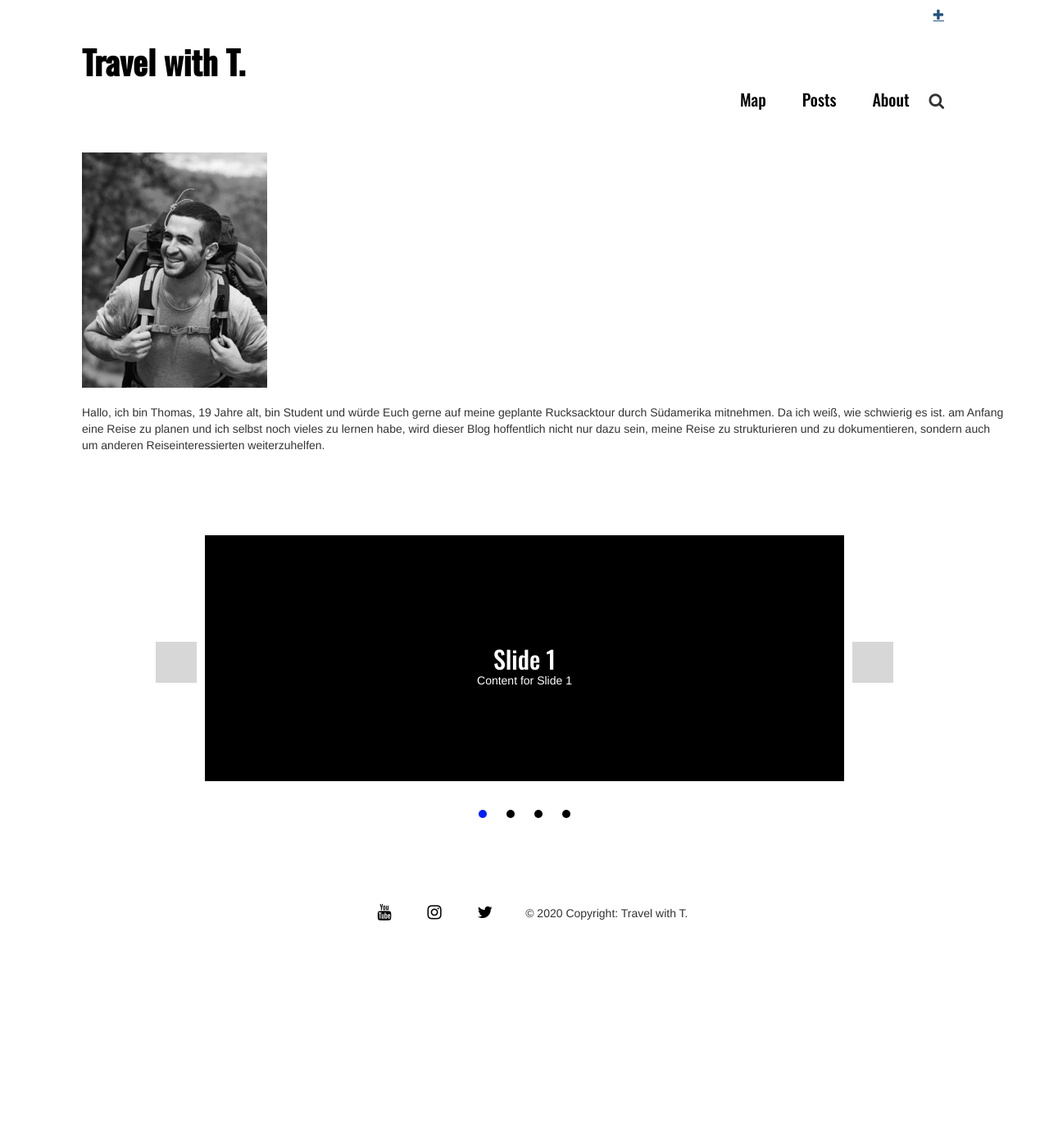
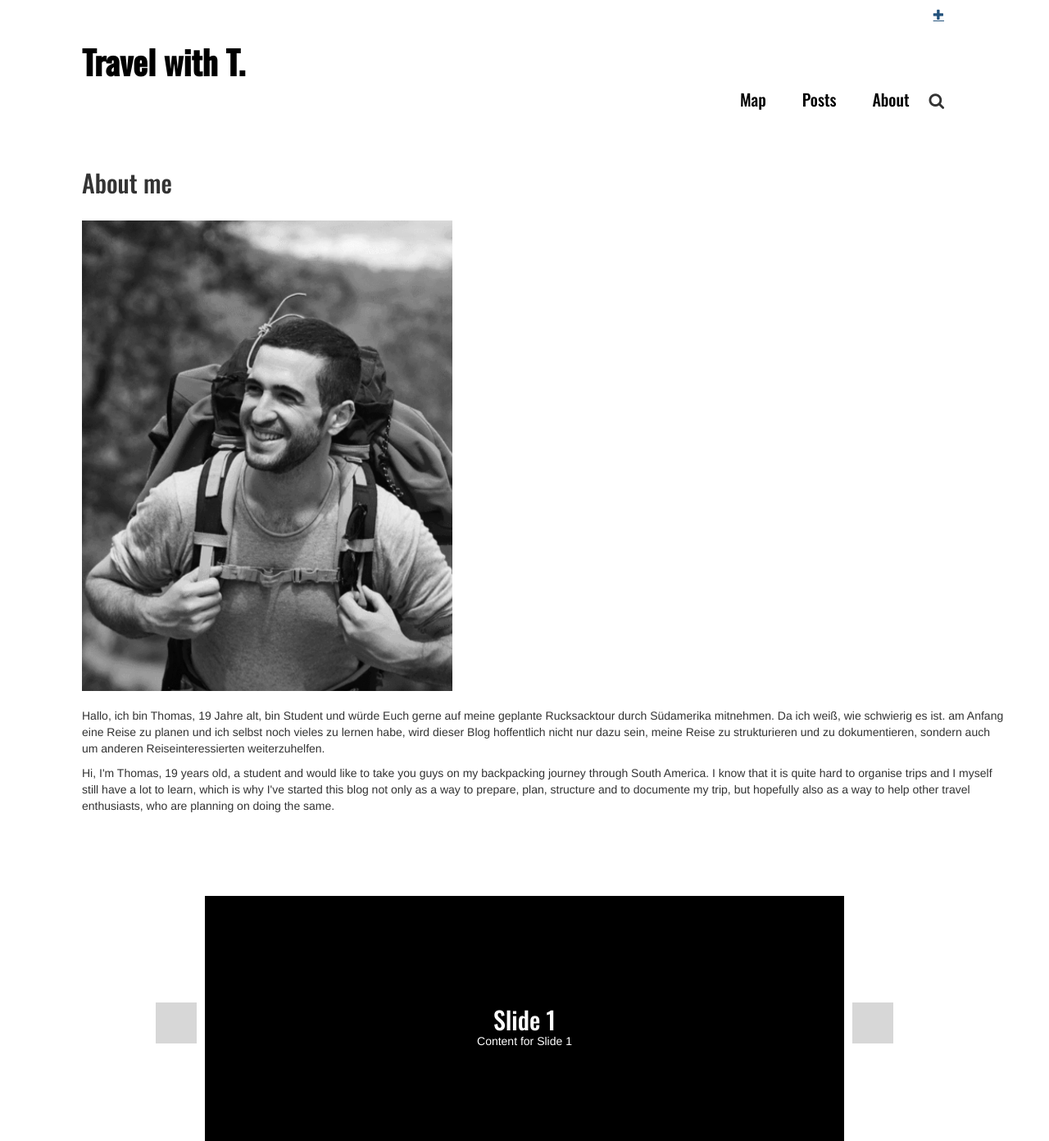
Before and after one commit to linhchi-nguyen/my-first-blog, a Django app: page /about.html in a window 1280 px wide. Shown: the top 1392 px of the page at 82% size. Before the commit the page ends 1123 px from the top, so only its background shows below. Run offline with Django 3.2, Linux system fonts and the light colour scheme; a user stored in the database is signed in; some libraries are stand-ins or nearby versions; grey boxes are pictures that could not be loaded.

Commit message:
tag und bild änderungen

```diff
--- a/blog/forms.py
+++ b/blog/forms.py
@@ -12,12 +12,11 @@ class PostForm(forms.ModelForm):
 
     class Meta:
          model = Post
-         fields = ('title', 'text','category','country')
+         fields = ('title', 'text','category','location')
 
          widgets = {
              'title': forms.TextInput(attrs={'class': 'form-control'}),
              'text': forms.Textarea(attrs={'class': 'form-control'}),
              'category': forms.Select(choices=choice_list, attrs={'class': 'form-control'}),
-             'country': forms.TextInput(attrs={'class': 'form-control'}),
-
+             'location': forms.TextInput(attrs={'class': 'form-control'}),
          }
--- a/blog/models.py
+++ b/blog/models.py
@@ -17,7 +17,7 @@ class Post(models.Model):
     author = models.ForeignKey(settings.AUTH_USER_MODEL, on_delete=models.CASCADE)
     title = models.CharField(max_length=200)
     category = models.CharField(max_length=200, default ="uncategorized")
-    country = models.CharField(max_length=200, default ="uncategorized")
+    location = models.CharField(max_length=200, default ="uncategorized")
     text = models.TextField()
     thumb = models.ImageField(default='default.png', blank=True)
     created_date = models.DateTimeField(default=timezone.now)
--- a/blog/static/css/blog.css
+++ b/blog/static/css/blog.css
@@ -7,7 +7,7 @@ h1, h2, h3, h4 {
     font-family: 'Oswald', cursive;
 }
 
-.date, .category, .country {
+.date, .category {
     color: #828282;
 }
 
--- a/blog/static/css/style.css
+++ b/blog/static/css/style.css
@@ -41,12 +41,12 @@ li, a {
 }
 
 .top-menu a:hover {
+   color: rgb(0, 30, 255);
    font-size: 10pt;
    display: flex;
    justify-content: flex-end;
    align-items: center;
    padding: 10px 10%;
-   color: rgb(0, 30, 255);
 }
 
 header {
--- a/blog/templates/blog/about.html
+++ b/blog/templates/blog/about.html
@@ -38,13 +38,19 @@
         <div class="content container">
             <div class="row">
                 <div class="col-sm">
-                     <img src="{% static 'blog/images/thomas.png' %}" alt="Thomas" width="20%"/>
+                   <h2>About me</h2>
+                   <br>
+                     <img src="{% static 'image/thomas.png' %}" alt="Thomas" width="40%"/>
                      <br>
-                    <p>Hallo, ich bin Thomas, 19 Jahre alt, bin Student und würde Euch gerne auf meine geplante Rucksacktour durch Südamerika mitnehmen.
+                    <p> Hallo, ich bin Thomas, 19 Jahre alt, bin Student und würde Euch gerne auf meine geplante Rucksacktour durch Südamerika mitnehmen.
                         Da ich weiß, wie schwierig es ist. am Anfang eine Reise zu planen und ich selbst noch vieles zu lernen habe,
                         wird dieser Blog hoffentlich nicht nur dazu sein, meine Reise zu strukturieren und zu dokumentieren, sondern auch um anderen Reiseinteressierten
                         weiterzuhelfen.
                     </p>
+                    <p> Hi, I'm Thomas, 19 years old, a student and would like to take you guys on my backpacking journey through South America.
+                        I know that it is quite hard to organise trips and I myself still have a lot to learn, which is why I've started this blog not
+                        only as a way to prepare, plan, structure and to documente my trip, but hopefully also as a way to help other travel enthusiasts,
+                        who are planning on doing the same.</p>
                 </div>
             </div>
         </div>
--- a/blog/templates/blog/post_list.html
+++ b/blog/templates/blog/post_list.html
@@ -27,7 +27,7 @@
                                 <br>
                                 <p>{{ post.text|linebreaksbr }}</p>
                                 <div class="date">
-                                    <p>published: {{ post.published_date }}</p>
+                                    <p>published: {{ post.published_date }} | {{post.location}}</p>
                                 </div>
                             </div>
                     {% endfor %}
```
Also changed, not shown: blog/templates/blog/post_detail.html (+3 -4 lines), blog/migrations/0006_auto_20200616_1535.py (added), blog/static/image/thomas.png (added), db.sqlite3, images/Checkliste.png, images/thomas_4GMuot2.png (deleted), images/thomas_SE8TOw4.png (deleted), 1 other file.
